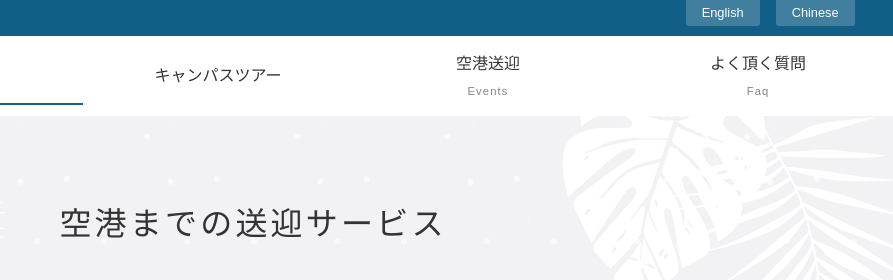
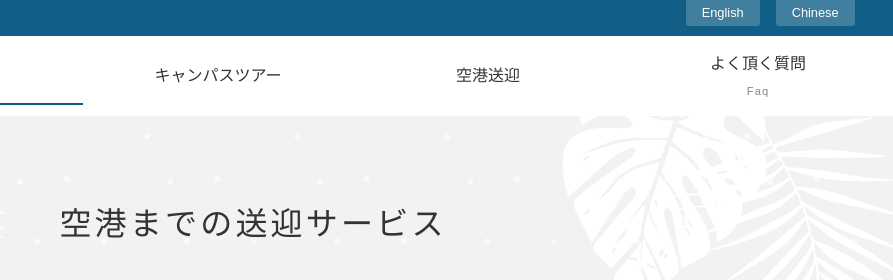
Before and after one commit to yukikg1016/yuki_hungary_website, a plain HTML site: page airPortPickingUp.html in a window 1280 px wide. Shown: the top 280 px of the page, 387-1280 px from the left. Drawn offline with nearby package versions, Linux system fonts and the light colour scheme; some packages are replaced by stand-ins of ours; a script that the page names is missing; a web font is replaced by a local one.

Commit message:
Add files via upload

```diff
--- a/airPortPickingUp.html
+++ b/airPortPickingUp.html
@@ -34,7 +34,7 @@
 			</li>
 			<li><a href="campusTour.html">キャンパスツアー</a>
 			</li>
-			<li><a href="airPortPickingUp.html">空港送迎<span>Events</span></a></li>
+			<li><a href="airPortPickingUp.html">空港送迎</a></li>
 			<li><a href="faq.html">よく頂く質問<span>Faq</span></a></li>
 		</ul>
 	</nav>
```
Also changed, not shown: campusTour.html (+1 -1 lines), destinations.html (+1 -1 lines).
